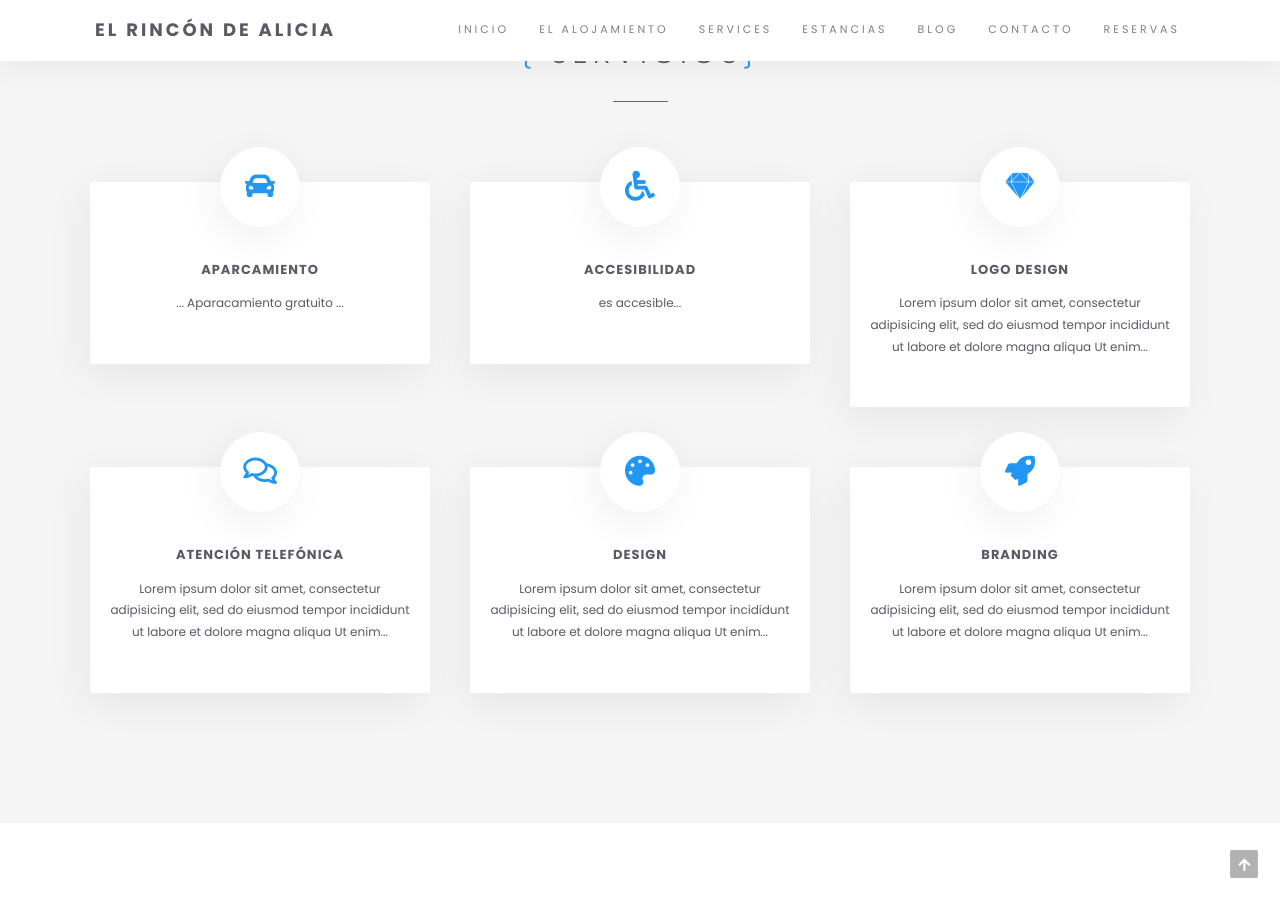
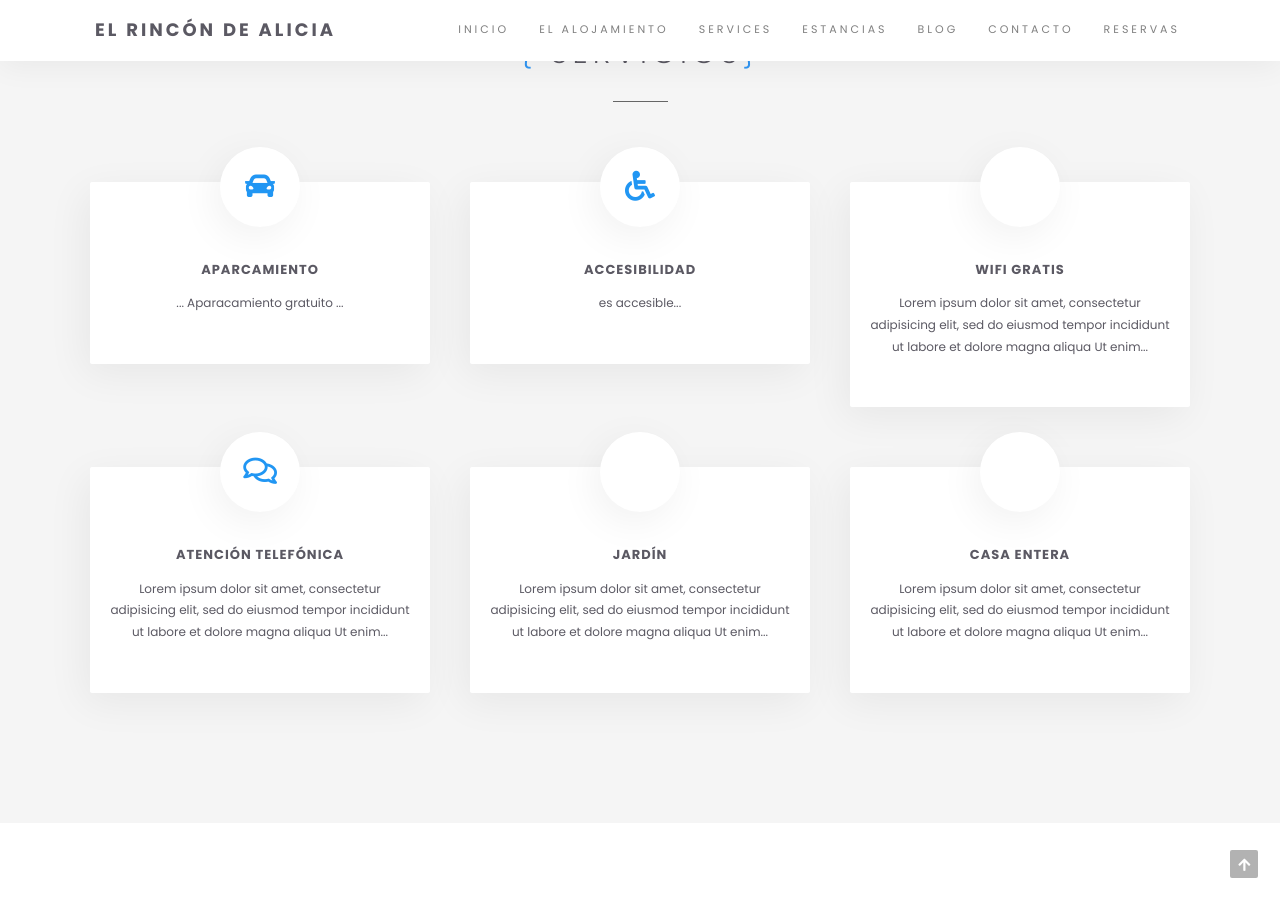
Before and after one commit to kecho05/elrincondealicia, a Jekyll site: the page built from index.html, in a window 1280 px wide and 900 px high, scrolled down 1723 px. Built offline with Jekyll 4.4.1, drawn with Linux system fonts in a browser that asks for light colours.

Commit message:
Update index.html

```diff
--- a/index.html
+++ b/index.html
@@ -212,10 +212,10 @@ layout: default
 				<div class="col-md-6 col-lg-4">
 					<div class="iconbox wow fadeInUp" data-wow-delay=".2s">
 						<div class="iconbox-icon">
-							<i class="fab fa-sketch"></i>
+							<i class="fab fa-wifi"></i>
 						</div>
 						<div class="iconbox-text">
-							<h3 class="iconbox-title">Logo Design</h3>
+							<h3 class="iconbox-title"> Wifi gratis</h3>
 							<div class="iconbox-desc">
 								Lorem ipsum dolor sit amet, consectetur adipisicing elit, sed do eiusmod tempor incididunt ut labore et dolore magna aliqua Ut enim...
 							</div>
@@ -243,10 +243,10 @@ layout: default
 
 					<div class="iconbox wow fadeInUp" data-wow-delay=".6s">
 						<div class="iconbox-icon">
-							<i class="fas fa-palette"></i>
+							<i class="fas fa-garden"></i>
 						</div>
 						<div class="iconbox-text">
-							<h3 class="iconbox-title">Design</h3>
+							<h3 class="iconbox-title">Jardín</h3>
 							<div class="iconbox-desc">
 								Lorem ipsum dolor sit amet, consectetur adipisicing elit, sed do eiusmod tempor incididunt ut labore et dolore magna aliqua Ut enim...
 							</div>
@@ -259,10 +259,10 @@ layout: default
 
 					<div class="iconbox wow fadeInUp" data-wow-delay=".8s">
 						<div class="iconbox-icon">
-							<i class="fas fa-rocket"></i>
+							<i class="fas fa-house"></i>
 						</div>
 						<div class="iconbox-text">
-							<h3 class="iconbox-title">Branding</h3>
+							<h3 class="iconbox-title">Casa entera</h3>
 							<div class="iconbox-desc">
 								Lorem ipsum dolor sit amet, consectetur adipisicing elit, sed do eiusmod tempor incididunt ut labore et dolore magna aliqua Ut enim...
 							</div>
@@ -544,7 +544,7 @@ layout: default
 		<div class="container">
 
 			<div class="module-header wow fadeInUp">
-				<h2 class="module-title"> Contact </h2>
+				<h2 class="module-title"> Contacto </h2>
 				<div class="module-line"></div>
 			</div>
 
@@ -556,12 +556,12 @@ layout: default
 					<form id="contact-form" action="#">
 						<div class="ajax-hidden">
 							<div class="form-group wow fadeInUp">
-								<label class="sr-only" for="c_name">Name</label>
+								<label class="sr-only" for="c_name">Nombre</label>
 								<input type="text" id="c_name" class="form-control" name="c_name" placeholder="Name" required>
 							</div>
 
 							<div class="form-group wow fadeInUp" data-wow-delay=".1s">
-								<label class="sr-only" for="c_email">Email address</label>
+								<label class="sr-only" for="c_email">Dirección de correo</label>
 								<input type="email" id="c_email" class="form-control" name="c_email" placeholder="E-mail" required>
 							</div>
 
```
